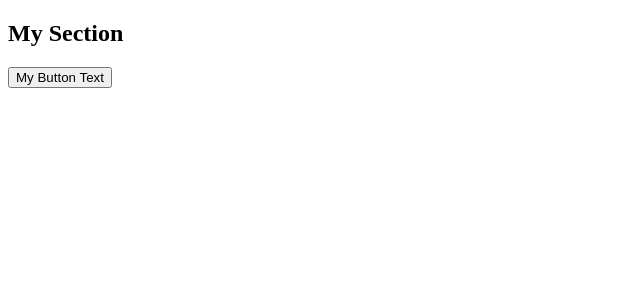
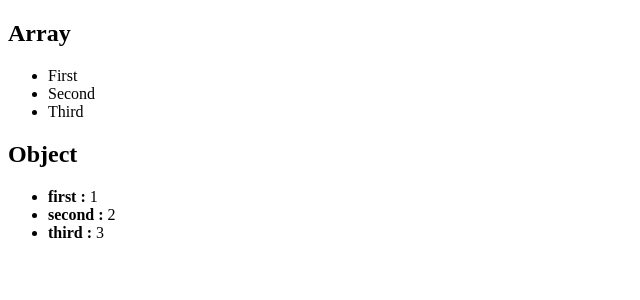
Before and after one commit to bagabobs/learn_react, a JavaScript app: page / in a window 1280 px wide. Shown: the top 300 px of the page, without its empty margins (0-640 px from the left). Built offline with nearby package versions, Linux system fonts and the light colour scheme.

Commit message:
done dynamic property values and text

```diff
--- a/src/index.js
+++ b/src/index.js
@@ -1,12 +1,34 @@
-import {Component} from "react";
 import {render} from "react-dom";
 
-import MySection from "./MySection";
-import MyButton from "./MyButton";
+
+const array = ['First', 'Second', 'Third'];
+
+const object = {
+    first: 1,
+    second: 2,
+    third: 3
+};
 
 render(
-    <MySection>
-        <MyButton>My Button Text</MyButton>
-    </MySection>,
+    <section>
+        <h1>Array</h1>
+        <ul>
+            {
+                array.map(i => (
+                   <li key={i}>{i}</li>
+                ))
+            }
+        </ul>
+
+        <h1>Object</h1>
+        <ul>
+            {Object.keys(object).map(i => (
+                <li key={i}>
+                    <strong>{i} : </strong>
+                    {object[i]}
+                </li>
+            ))}
+        </ul>
+    </section>,
     document.getElementById('root')
 );
```
